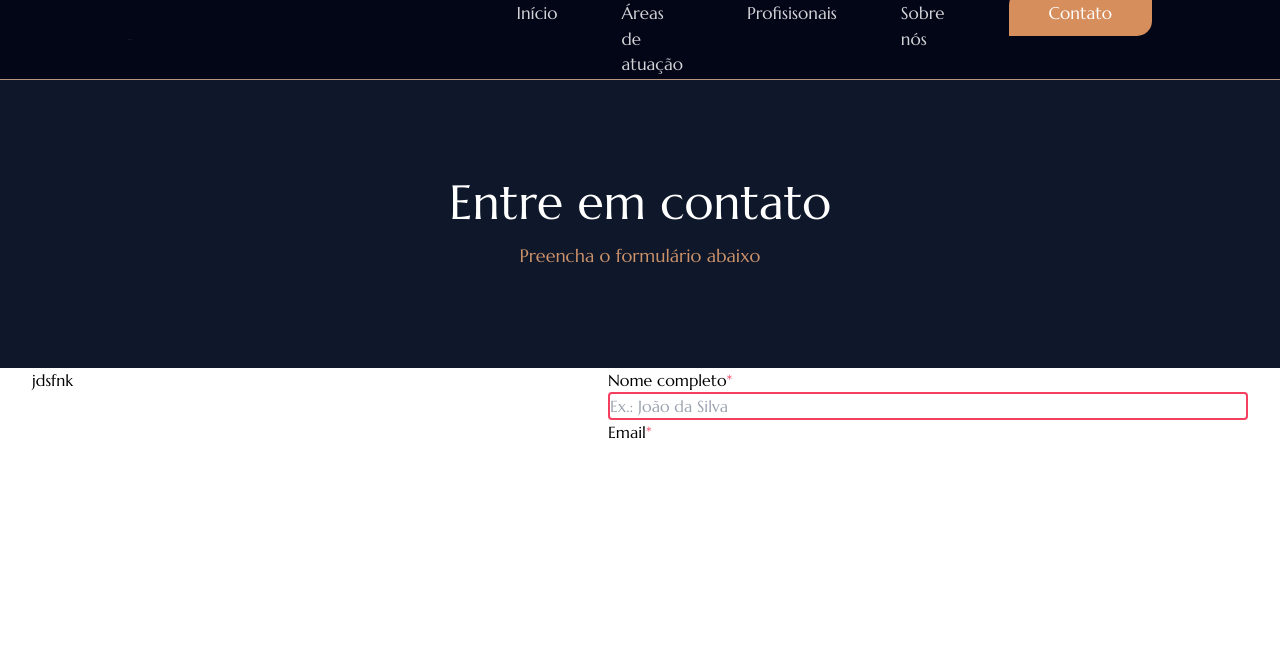
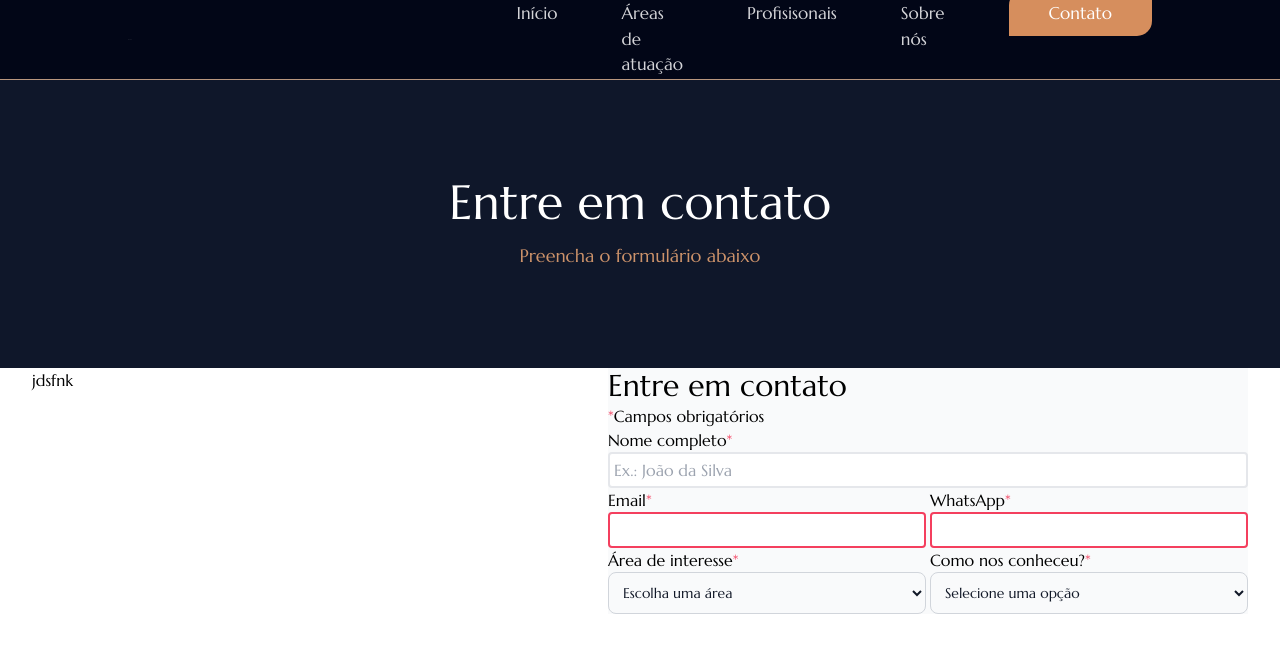
Before and after one commit to eliasacneto/moraisribeiro, a Next.js app: page /contact in a window 1280 px wide. Shown: the top 652 px of the page. Built offline with nearby package versions, Linux system fonts and the light colour scheme.

Commit message:
select added

```diff
--- a/app/contact/page.tsx
+++ b/app/contact/page.tsx
@@ -31,12 +31,49 @@ const Contact = () => {
                     jdsfnk
                 </div>
 
-                <div >
+                <div className='bg-gray-50' >
+                    <h1 className='text-3xl'>Entre em contato</h1>
+                    <p><span className='text-rose-500'>*</span>Campos obrigatórios</p>
                     <form className='flex flex-col w-[640px]'>
                         <label>Nome completo<span className='text-rose-500'>*</span></label>
-                        <input className='border-2 border-rose-500 rounded' type='text' placeholder='Ex.: João da Silva' />
-                        <label> Email<span className='text-rose-500'>*</span></label>
-                        <input type='email' />
+                        <input className='border-2 p-1  rounded' type='text' placeholder='Ex.: João da Silva' />
+
+                        <div className='flex flex-row justify-between gap-1'>
+                            <div className='flex flex-col rounded w-full'>
+
+                                <label> Email<span className='text-rose-500'>*</span></label>
+                                <input className='border-2 p-1 border-rose-500 rounded w-full' type='email' />
+                            </div>
+                            <div className=' flex flex-col rounded w-full'>
+
+                                <label> WhatsApp<span className='text-rose-500'>*</span></label>
+                                <input className='border-2 p-1 border-rose-500 rounded' type='text' />
+                            </div>
+                        </div>
+                        <div className='flex flex-row justify-between gap-1'>
+                            <div className='flex flex-col rounded w-full'>
+
+                                <label> Área de interesse<span className='text-rose-500'>*</span></label>
+                                <select id="area" className="bg-gray-50 border border-gray-300 text-gray-900 text-sm rounded-lg  block w-full p-2.5 dark:bg-gray-700">
+                                    <option selected>Escolha uma área</option>
+                                    <option value="area01">Área 01</option>
+                                    <option value="area02">Área 02</option>
+                                    <option value="area03">Área 03</option>
+                                    <option value="area04">Área 04</option>
+                                </select>
+                            </div>
+                            <div className=' flex flex-col rounded w-full'>
+
+                                <label> Como nos conheceu?<span className='text-rose-500'>*</span></label>
+                                <select id="area" className="bg-gray-50 border border-gray-300 text-gray-900 text-sm rounded-lg  block w-full p-2.5 dark:bg-gray-700">
+                                    <option selected>Selecione uma opção</option>
+                                    <option value="area01">Área 01</option>
+                                    <option value="area02">Área 02</option>
+                                    <option value="area03">Área 03</option>
+                                    <option value="area04">Área 04</option>
+                                </select>
+                            </div>
+                        </div>
 
                     </form>
                 </div>
```
